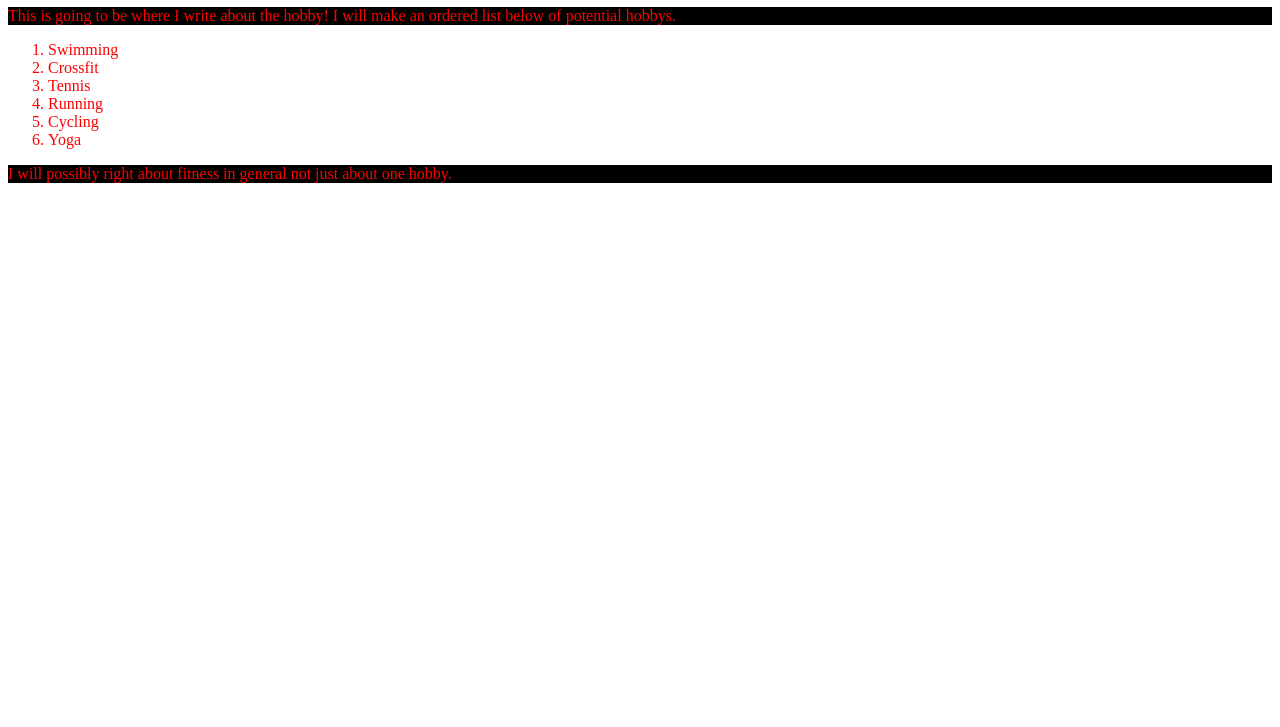
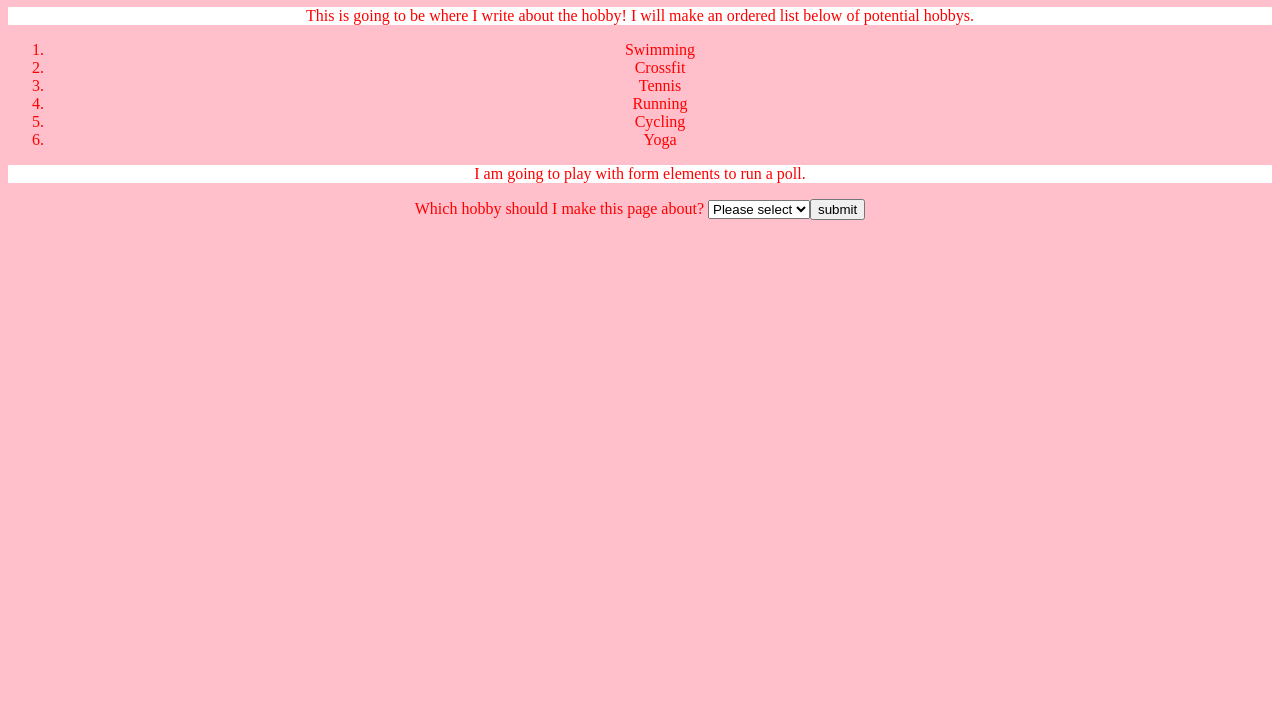
Before and after one commit to Feargh/Hobby-Page-Project, a plain HTML site: page Hobby page.html in a window 1280 px wide. Shown: the part 73-800 px from the top of the page. Drawn offline with Linux system fonts and the light colour scheme.

Commit message:
Learning more about html and CSS. I have added a option element to make a drop down menu and played around with the colours on the CSS style sheet. I also made some minor changes to the Readme file.

```diff
--- a/Hobby page.html
+++ b/Hobby page.html
@@ -3,7 +3,7 @@
 
 <Head>
 <meta charset="utf-8">
-<title> Founders and Coders</title>
+<title>Hobby Page</title>
 <link rel="stylesheet" href="Stylesheet.css">
 
 </Head>
@@ -22,8 +22,18 @@ This is going to be where I write about the hobby! I will make an ordered list b
 <li>Yoga
 </ol>
 <p>
-    I will possibly right about fitness in general not just about one hobby.
+    I am going to play with form elements to run a poll.
 </p>
+<form>
+    <label for="poll">Which hobby should I make this page about?</label>
+    <select name ="poll" id="poll">
+        <option value="">Please select</option>
+        <option value="Crossfit">Crossfit</option>
+        <option value="Cycling">Cycling</option>
+        <input type="submit" value="submit">
+    </select>
+
+</form>
 
 </Body>
 
--- a/Stylesheet.css
+++ b/Stylesheet.css
@@ -1,9 +1,14 @@
 body {
     color: red;
+    background-color: pink;
+    text-align: center;
+
 }
 title {
     color: blue;
+    text-align: center;
 }
 p {
-    background-color: black;
+    background-color: white;
+    text-align: centre;
 }
```
Also changed, not shown: 1 other file.
